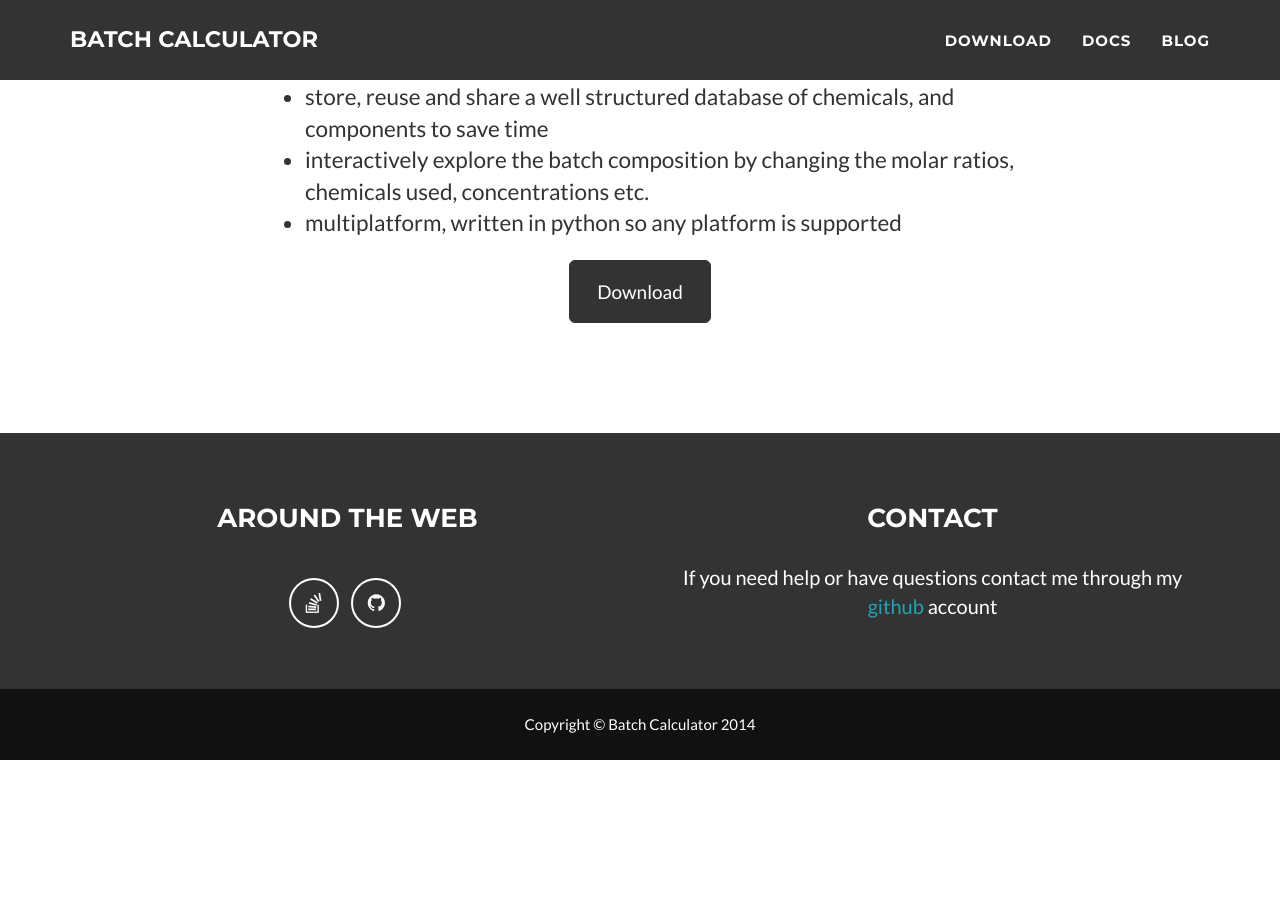
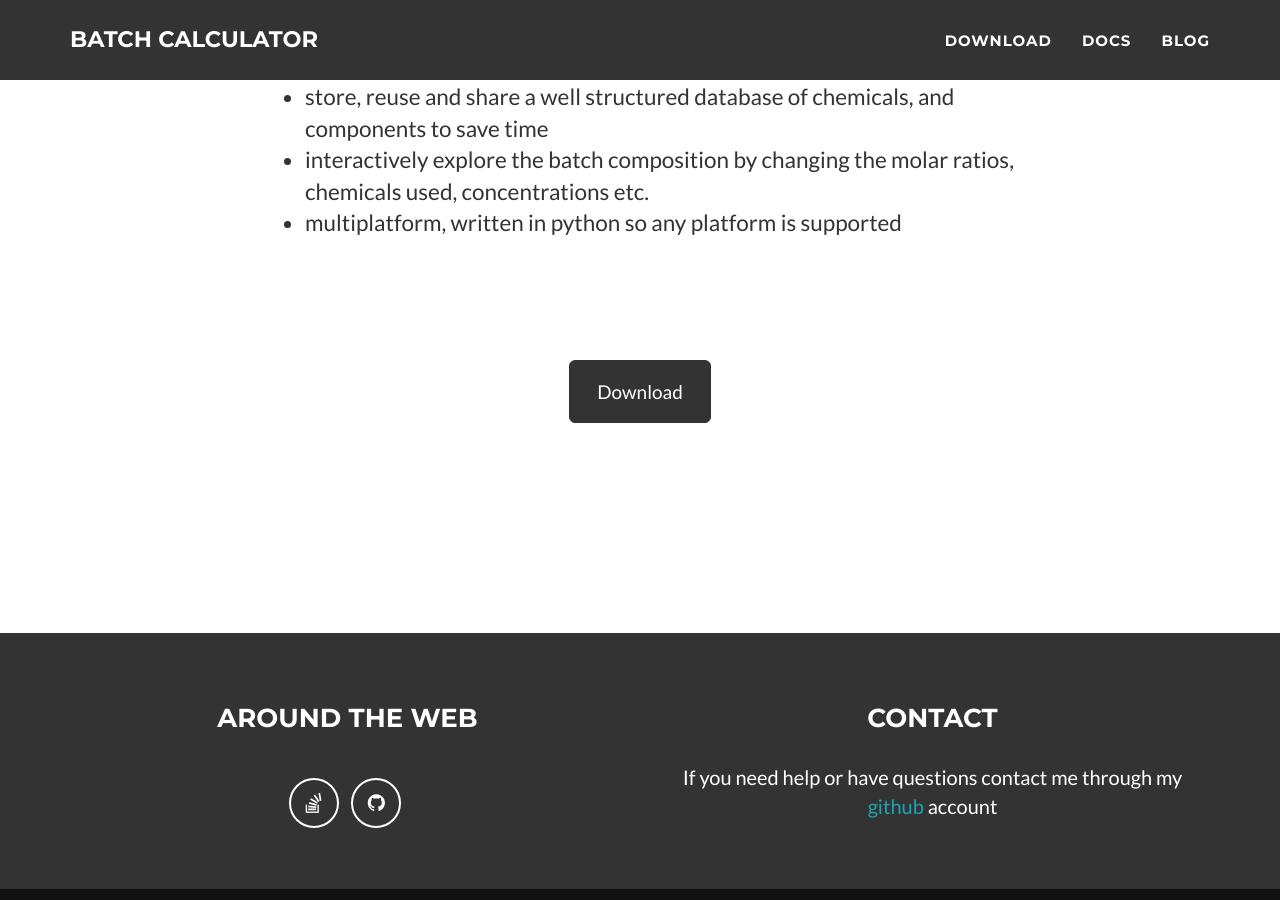
Before and after one commit to lmmentel/batchcalculator, a Jekyll site: the page built from index.html, in a window 1280 px wide and 900 px high, scrolled down 1036 px. Built offline with Jekyll 4.4.1, drawn with Linux system fonts in a browser that asks for light colours; the list of posts is cut into pages by our own code; before the commit the page ends 1796 px from its top, so only the background shows below that.

Commit message:
corrected the path for the db schema diagram corrected the download link in the main page to be in a section

```diff
--- a/docs/index.html
+++ b/docs/index.html
@@ -81,7 +81,7 @@
         limited but can easily be extended with additional reactants. The
         schema of the database in shown on the diagram below.</p>
 
-        <p style="text-align: center"><img  src="/img/db_schema.png" style="width: 80%" alt="db schema" title="db schema" /></p>
+        <p style="text-align: center"><img  src="{{ site.baseurl }}/img/db_schema.png" style="width: 80%" alt="db schema" title="db schema" /></p>
 
         <p>Currently it is not possible to modify the database from the batch
         calculator itself but it can be done using standard
--- a/index.html
+++ b/index.html
@@ -20,6 +20,7 @@
             </p>
         </div>
     </div>
+    <section is="download" style="padding: 10 0">
         <div class="row">
             <div class="col-md-12">
                 <p style="text-align: center">
@@ -27,6 +28,7 @@
                 </p>
             </div>
         </div>
+    </section>
 <!--    <div class="row">
         <div class="col-md-12">
             <h1 style="text-align:center">Screenshot</h1>
```
